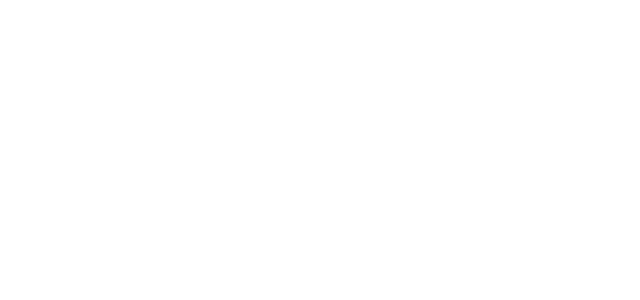
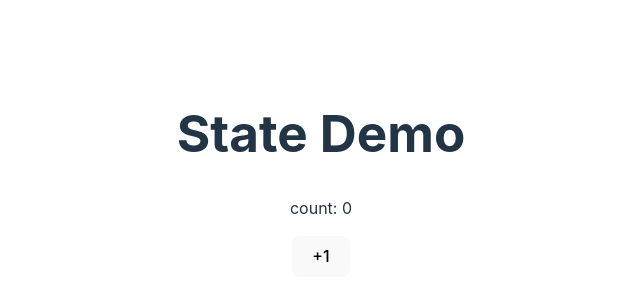
Before and after one commit to tyrex1829/react-state-demo, a React (Vite) app: page / in a window 1280 px wide. Shown: the part 226-526 px from the top of the page, without its empty margins (319-959 px from the left). Built offline with nearby package versions, Linux system fonts and the light colour scheme.

Commit message:
make counter button

```diff
--- a/src/App.jsx
+++ b/src/App.jsx
@@ -1,9 +1,11 @@
 import './App.css'
+import Counter from './Counter'
 
 function App() {
   return (
     <>
-
+      <h1>State Demo</h1>
+      <Counter />
     </>
   )
 }
--- /dev/null
+++ b/src/Counter.jsx
@@ -0,0 +1,14 @@
+import { useState } from "react";
+
+export default function Counter () {
+    const [count, setCount] = useState(0);
+
+    return (
+        <div>
+            <p>count: {count}</p>
+            <button onClick={() => {
+                setCount(count + 1);
+            }}>+1</button>
+        </div>
+    )
+}
```
